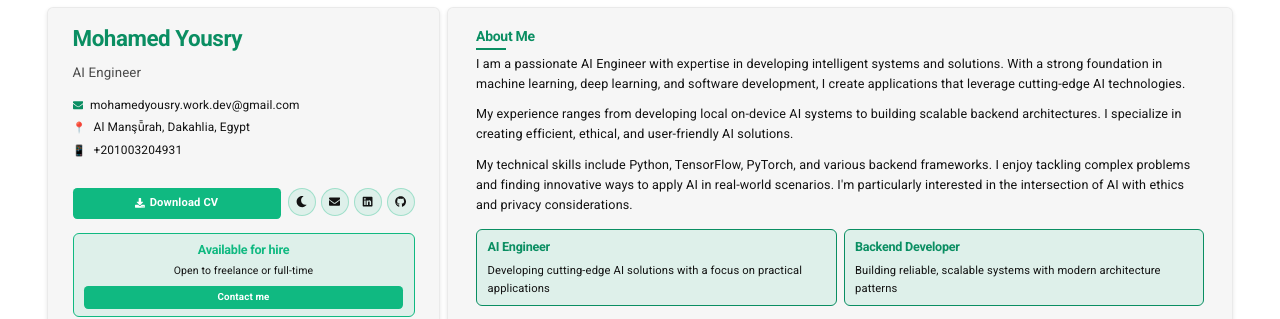
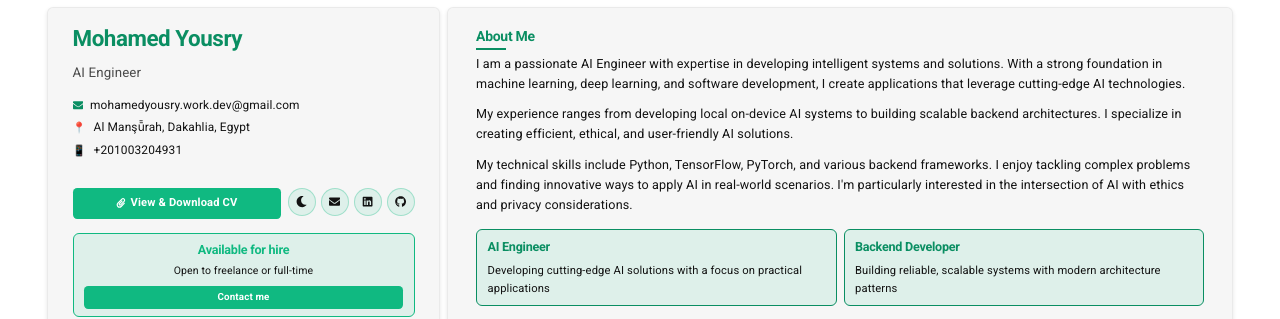
Before and after one commit to 1ordo/customizable-portfolio, a Next.js app: page / in a window 1280 px wide. Shown: the top 319 px of the page. Built offline with nearby package versions, Linux system fonts and the light colour scheme.

Commit message:
Update resume download link and enhance header component

```diff
--- a/src/components/Header.tsx
+++ b/src/components/Header.tsx
@@ -1,6 +1,6 @@
 import React from 'react';
 import { motion } from 'framer-motion';
-import { FaSun, FaMoon, FaLinkedin, FaGithub, FaEnvelope, FaDownload } from 'react-icons/fa';
+import { FaSun, FaMoon, FaLinkedin, FaGithub, FaEnvelope, FaDownload, FaPaperclip } from 'react-icons/fa';
 import resumeData from '../data/resume';
 
 interface HeaderProps {
@@ -67,7 +67,7 @@ const Header: React.FC<HeaderProps> = ({ toggleTheme, isDarkTheme }) => {
                 download
                 style={{ flex: '1' }}
               >
-                <FaDownload style={{ fontSize: '0.7rem' }} /> Download CV
+                <FaPaperclip style={{ fontSize: '0.7rem' }} /> View & Download CV
               </a>
 
               <div style={{ display: 'flex', gap: '0.35rem' }}>
--- a/src/data/resume.ts
+++ b/src/data/resume.ts
@@ -156,7 +156,7 @@ const resumeData: ResumeData = {
     "Public Speaking"
   ],
   availableForHire: true,
-  resumeUrl: "/resume.pdf"
+  resumeUrl: "https://drive.google.com/file/d/18TygdnntT9pW-BPGOwFcGFLawCUC-76v/view"
 };
 
 export default resumeData;
```
Also changed, not shown: 1 other file (tests, documents, lock files or other folders).
